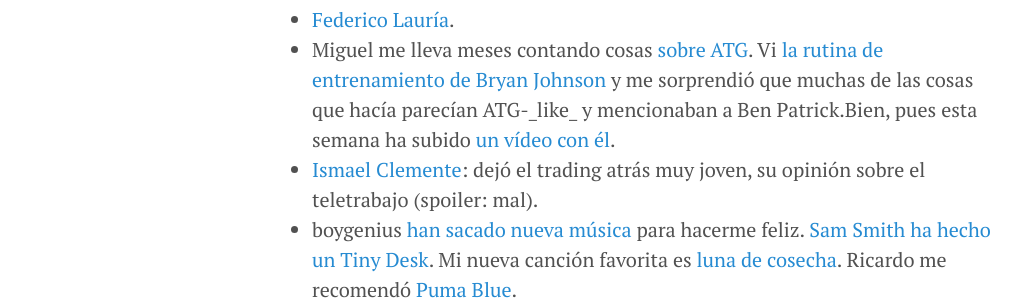
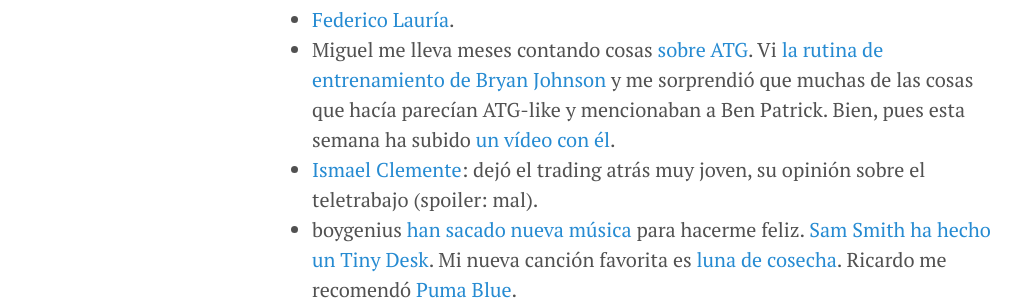
Before and after one commit to rbarbadillo/rbarbadillo.github.io, a Jekyll site: the page built from _posts/2023-10-14-cachitos-de-octubre.md, in a window 1280 px wide. Shown: the part 875-1175 px from the top of the page, without its empty margins (8-1029 px from the left). Built offline with Jekyll 4.4.1, drawn with Linux system fonts in a browser that asks for light colours.

```diff
--- a/_posts/2023-10-14-cachitos-de-octubre.md
+++ b/_posts/2023-10-14-cachitos-de-octubre.md
@@ -14,7 +14,7 @@ date: 2023-10-14
 - [Sobre Xi, Putin y _grand strategy_](https://youtu.be/Yf8mCThmsGc). Una cosa aleatoria y no representativa que aprendí es que las [latas de carne Spam](https://en.wikipedia.org/wiki/Spam_(food)) dieron nombre al spam del correo electrónico, [gracias a los Monty Python](https://youtu.be/ycKNt0MhTkk). Este podcast y su entrevistador para mí ahora mismo es de lo mejor que hay.
 - [El poder del por defecto](https://julian.digital/2021/12/20/the-power-of-defaults/). Tangencialmente relacionado: sobre [la adquisición de Oculus](https://open.spotify.com/episode/6QJ5QYfNQlWae8BPaTZTvH?si=828c3f7c77694e2f) y [la entrevista de cinco horas de Lex a John Carmack](https://open.spotify.com/episode/3LddnZjkpflldHXnRZ0rrw?si=9102f128105e441f). Tercera derivada: [Anduril](https://www.notboring.co/p/anduril-acquiring-prime).
 - [Federico Lauría](https://open.spotify.com/episode/7KZLWH2jrCyfthK2d3V7gx?si=3b52b150687d4013).
-- Miguel me lleva meses contando cosas [sobre ATG](https://www.youtube.com/@TheKneesovertoesguy). Vi [la rutina de entrenamiento de Bryan Johnson](https://youtu.be/sYyVi-H-ozI) y me sorprendió que muchas de las cosas que hacía parecían ATG-_like_ y mencionaban a Ben Patrick.Bien, pues esta semana ha subido [un vídeo con él](https://youtu.be/uUTQonEpGn8).
+- Miguel me lleva meses contando cosas [sobre ATG](https://www.youtube.com/@TheKneesovertoesguy). Vi [la rutina de entrenamiento de Bryan Johnson](https://youtu.be/sYyVi-H-ozI) y me sorprendió que muchas de las cosas que hacía parecían ATG-like y mencionaban a Ben Patrick. Bien, pues esta semana ha subido [un vídeo con él](https://youtu.be/uUTQonEpGn8).
 - [Ismael Clemente](https://youtu.be/y6IZVvFiaZE): dejó el trading atrás muy joven, su opinión sobre el teletrabajo (spoiler: mal).
 - boygenius [han sacado nueva música](https://open.spotify.com/album/1n0esOkFQdL74PwMwTVgtz?si=j5RaMjm9TnqwvKEiZkmsRA) para hacerme feliz. [Sam Smith ha hecho un Tiny Desk](https://www.youtube.com/watch?v=L_BHC2l30pY&). Mi nueva canción favorita es [luna de cosecha](https://open.spotify.com/track/2nekCvC9XRXQckWNnkIp2l?si=2e4e8d55f61d4c9a). Ricardo me recomendó [Puma Blue](https://open.spotify.com/album/0lKhpZwGFHDSKctDYk1dhy?si=iEQrU-kNQDuBehJy4fYmAg).
 
```
